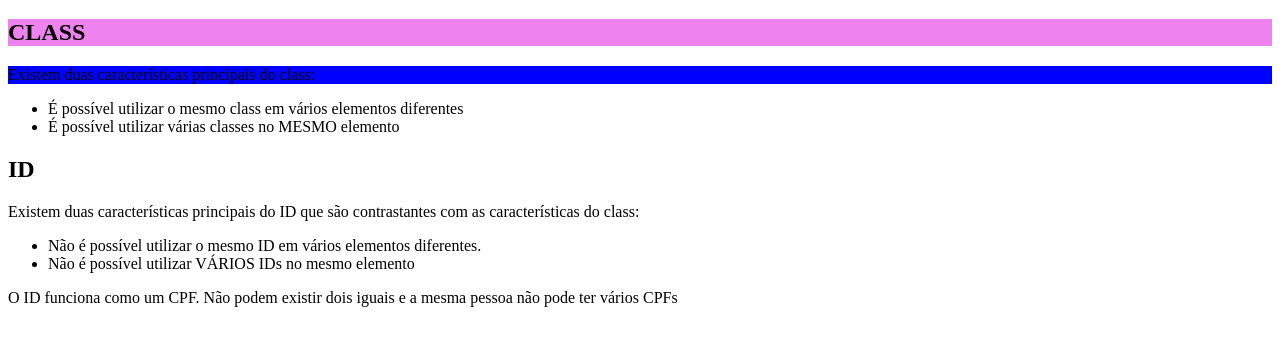
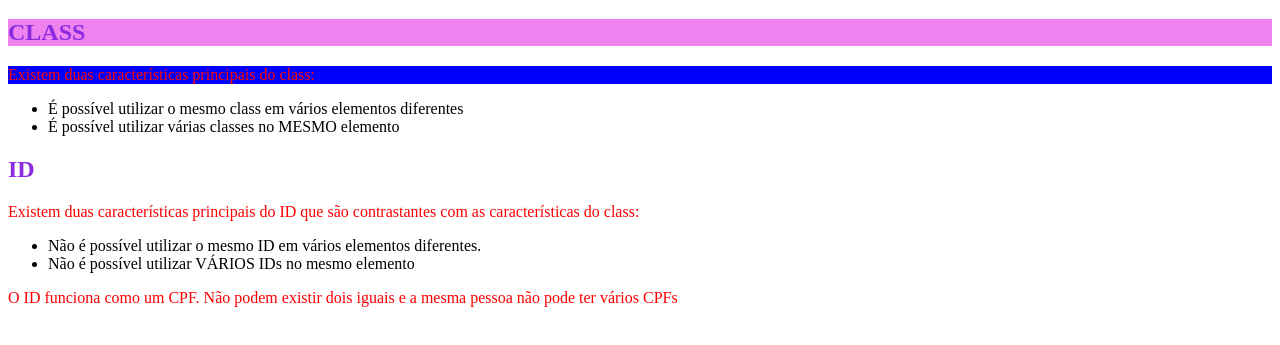
Before and after one commit to Derek013243/AULAS_HTML_CSS, a plain HTML site: page 4_ID_CLASS/index.html in a window 1280 px wide. Shown: the part 61-406 px from the top of the page. Drawn offline with Linux system fonts and the light colour scheme.

Commit message:
inicio de id e class

```diff
--- a/4_ID_CLASS/style.css
+++ b/4_ID_CLASS/style.css
@@ -7,3 +7,12 @@
 .texto-roxo{
     background: violet;
 }
+h2{
+    color: brown;
+}
+p{
+    color: red;
+}
+h2{
+    color: blueviolet;
+}
```
